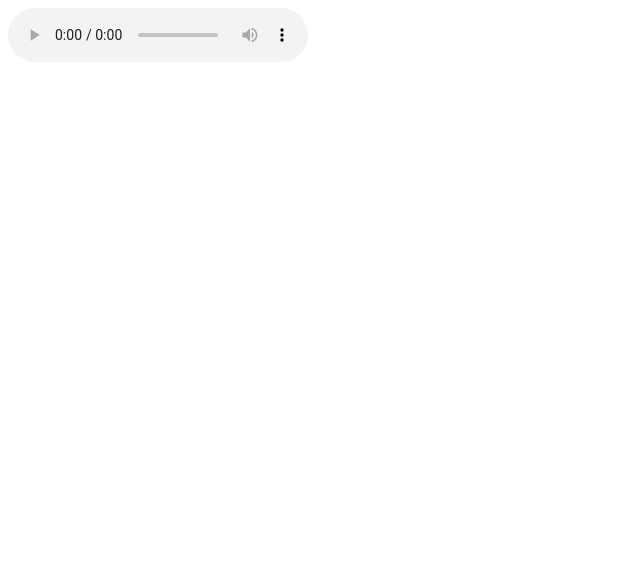
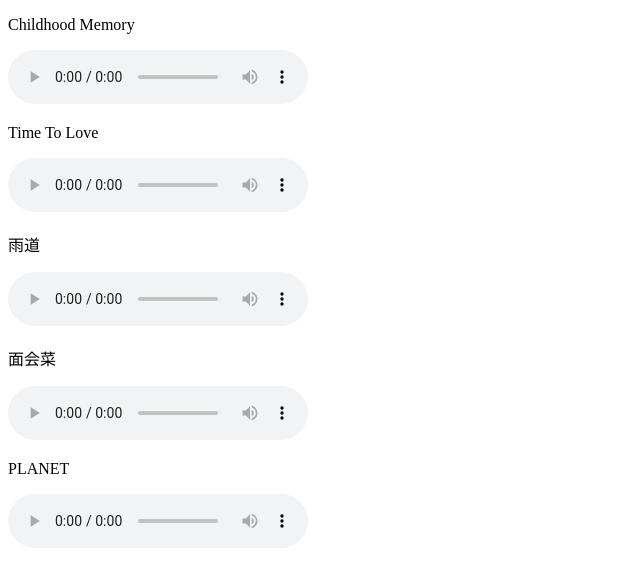
Before and after one commit to xinyeya/music_test, a plain HTML site: page index.html in a window 1280 px wide. Shown: the whole page, without its empty margins (0-640 px from the left). Drawn offline with Linux system fonts and the light colour scheme.

Commit message:
Update index.html

```diff
--- a/index.html
+++ b/index.html
@@ -7,6 +7,15 @@
     <title>Document</title>
 </head>
 <body>
+    <p>Childhood Memory</p>
     <audio controls loop src="http://ws.stream.qqmusic.qq.com/C400002thzlK1f6LzF.m4a?guid=708520552&vkey=9C80ABA66529E632B96D06A3E269C6C8C6C6875A0E4A47BC338137BD61CA2A7B277EDEEE84EF21F7FD2FAAD1FF6CE1C15DD68F3573B2EFAF&uin=&fromtag=120032"></audio>
+    <p>Time To Love</p>
+    <audio controls loop src="http://ws.stream.qqmusic.qq.com/C400000vW6wu1Ejl4O.m4a?guid=907218810&vkey=C5F8D78955F70CEA6452BA67B0CFE797A7429E402B2CDBB0C9CD49879EEC38D9F67BE22D6C2381B508E4ECFFFD27389402BD19E90076E2C4&uin=&fromtag=120032"></audio>
+    <p>雨道</p>
+    <audio controls loop src="http://ws.stream.qqmusic.qq.com/C400001SLLDN0Yh25K.m4a?guid=715338649&vkey=E82AA2FA1FF4ED4DD9AF7CC03B7FD337EF77D65BA9C76181D54B8F1EE9A9A7FDC1CF0FCF1CCDBE969A86B8AFB07FEE7A9B3E9161EF27B9BE&uin=&fromtag=120032"></audio>
+    <p>面会菜</p>
+    <audio controls loop src="http://ws.stream.qqmusic.qq.com/C400000HhQHE3Nk5MF.m4a?guid=146993757&vkey=C591A233D6533D66B12B7658CB2888C128192FAD4883C99BBCB7AD9FDEDF02D76A9CE5703BCB1AE5262B662868A07939B3053ED1CBF5AE89&uin=&fromtag=120032"></audio>
+    <p>PLANET</p>
+    <audio controls loop src="http://ws.stream.qqmusic.qq.com/C400001fn0J34J3TLg.m4a?guid=648616023&vkey=7478F10C18686496EE2F8EB1BE06ACB3E754660DA55C5CEE730865B8A6F0D8EC8EA94854B106A55B520C345A371E68B887F33B96921AE202&uin=&fromtag=120032"></audio>
 </body>
 </html>
```
